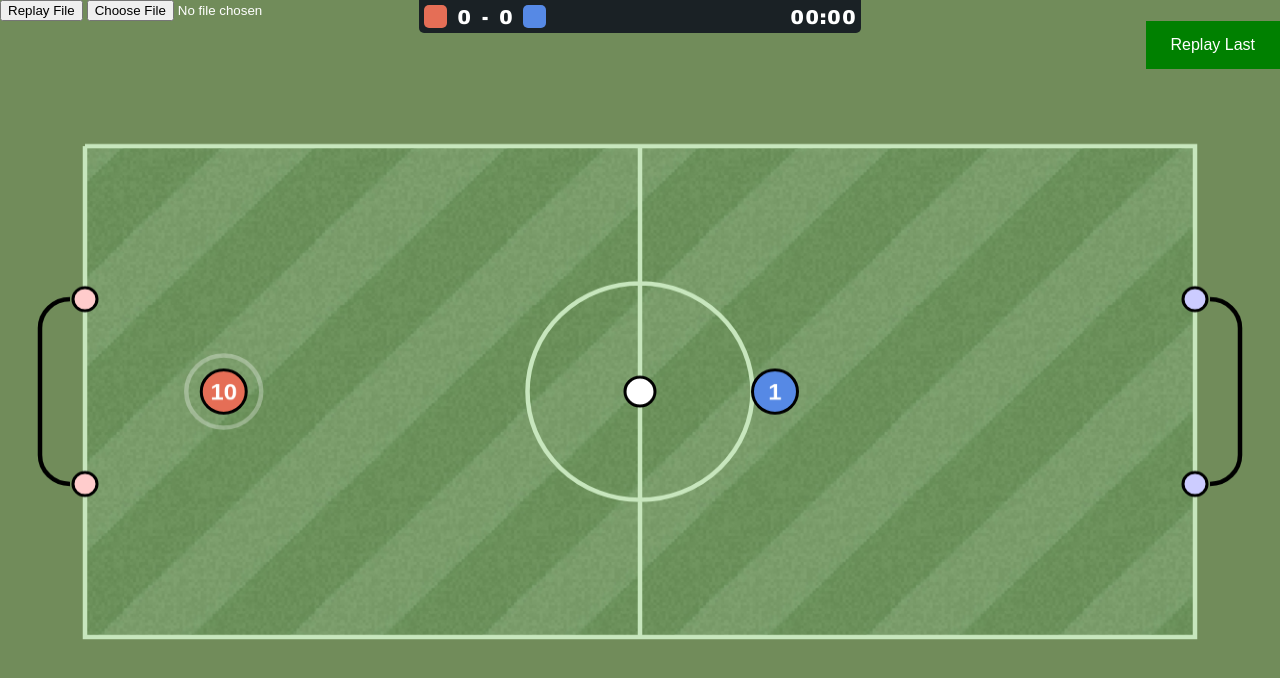
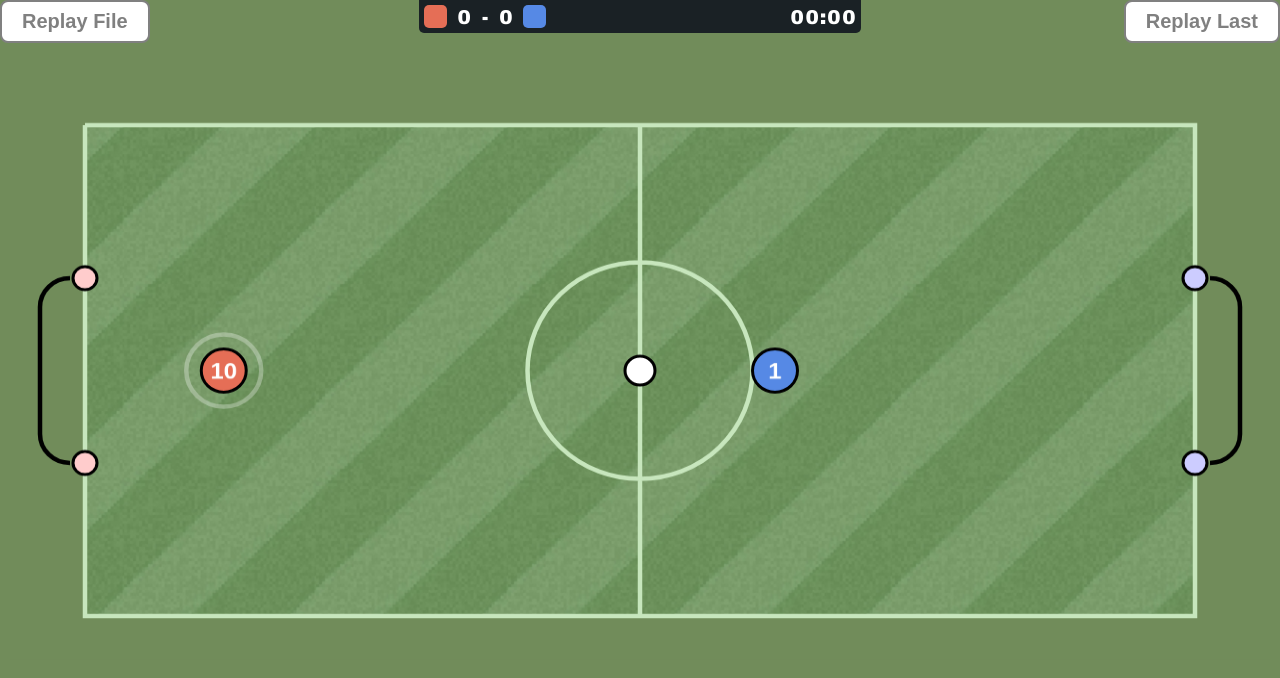
Before and after one commit to Wazarr94/Wazarr94.github.io, a plain HTML site: page index.html in a window 1280 px wide. Drawn offline with nearby package versions, Linux system fonts and the light colour scheme.

Commit message:
Update style.css

```diff
--- a/style.css
+++ b/style.css
@@ -128,16 +128,29 @@ input {
     right: 0%;
     z-index: 1;
 }
-#load_last {
-  background-color: #4CAF50;
-  border: none;
-  color: white;
-  padding: 15px 25px;
-  text-align: center;
-  font-size: 16px;
+
+.upload-btn-wrapper {
+  position: absolute;
+  overflow: hidden;
+  z-index: 1;
+}
+
+.btn {
+  border: 2px solid gray;
+  color: gray;
+  background-color: white;
+  padding: 8px 20px;
+  border-radius: 8px;
+  font-size: 20px;
+  font-weight: bold;
   cursor: pointer;
 }
 
-#load_last {
-  background-color: green;
+.upload-btn-wrapper input[type=file] {
+  font-size: 100px;
+  position: absolute;
+  left: 0;
+  top: 0;
+  opacity: 0;
+  cursor: pointer;
 }
```
